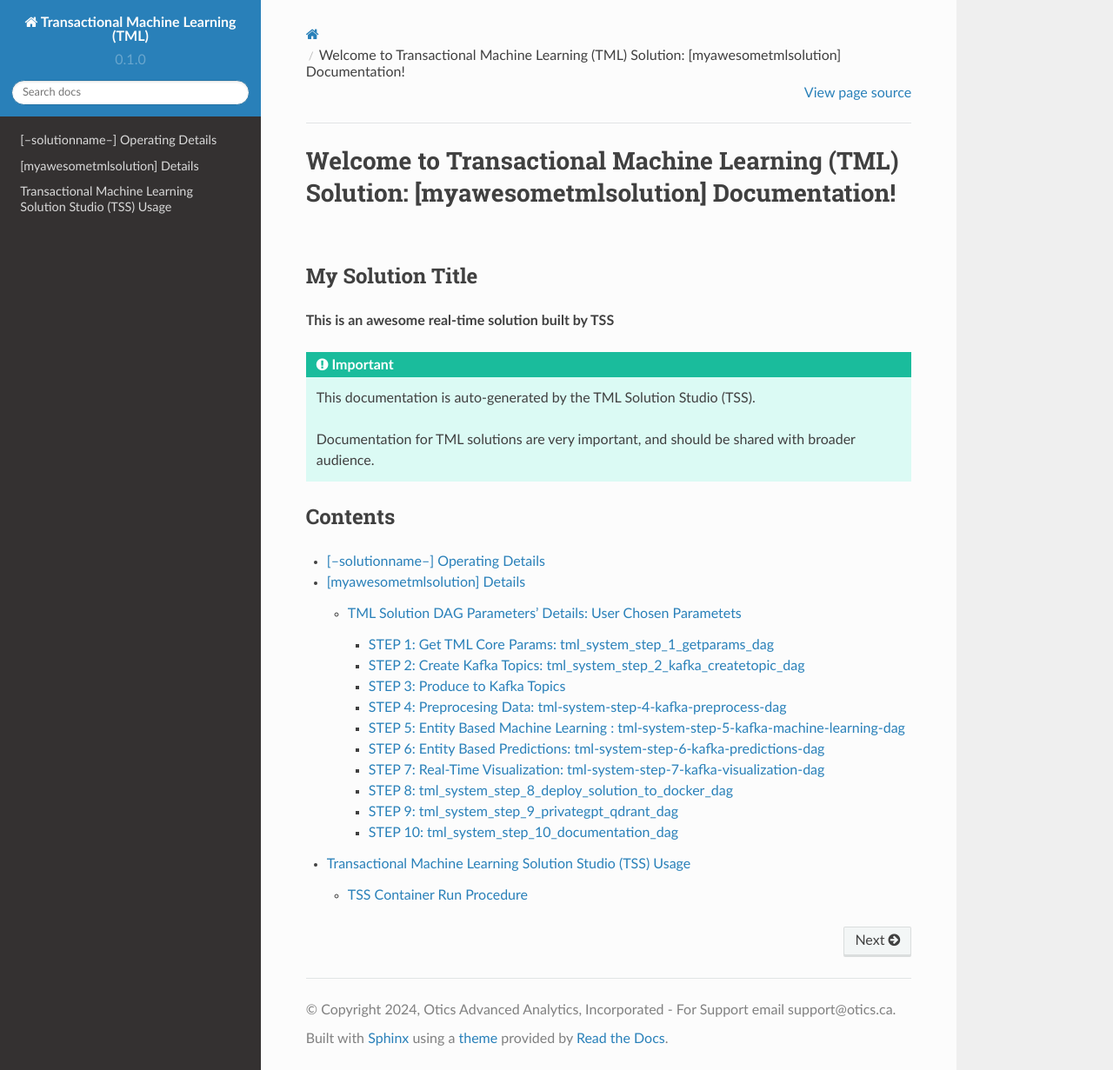
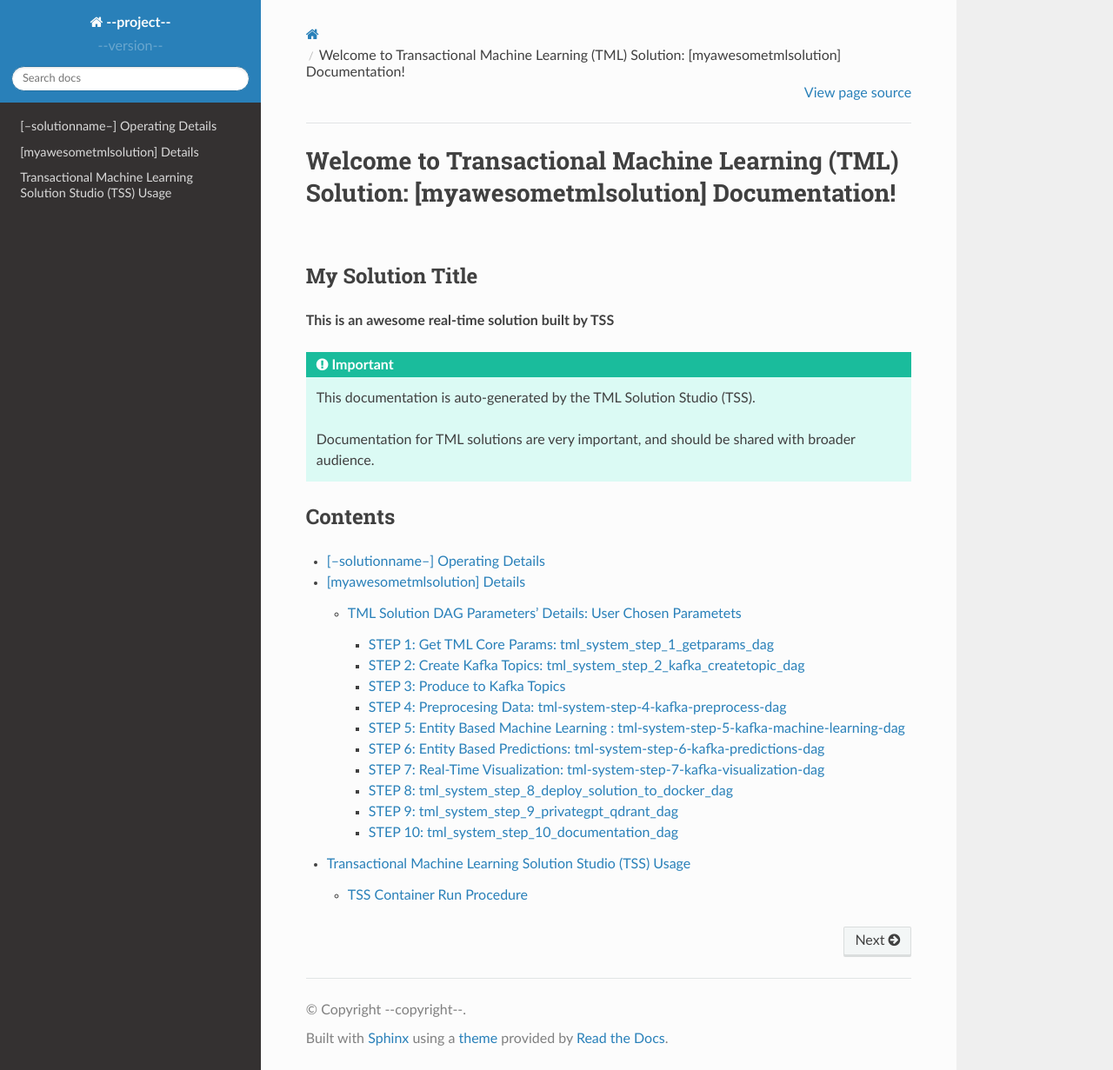
Before and after one commit to vanesalcb06/tssproject2-2b5c, a Sphinx documentation site: the page built from docs/source/index.rst, in a window 1280 px wide and 1231 px high. Shown: the whole window at 87% size. Built offline with Sphinx 7.4.7 and the Read the Docs theme 2.0.0, drawn with Linux system fonts in a browser that asks for light colours.

Commit message:
Update conf.py

```diff
--- a/docs/source/conf.py
+++ b/docs/source/conf.py
@@ -2,12 +2,12 @@
 
 # -- Project information
 
-project = 'Transactional Machine Learning (TML)'
-copyright = '2024, Otics Advanced Analytics, Incorporated - For Support email support@otics.ca'
-author = 'Sebastian Maurice'
+project = '--project--'
+copyright = '--copyright--'
+author = '--author--'
 
-release = '0.1'
-version = '0.1.0'
+release = '--release--'
+version = '--version--'
 
 # -- General configuration
 
```
